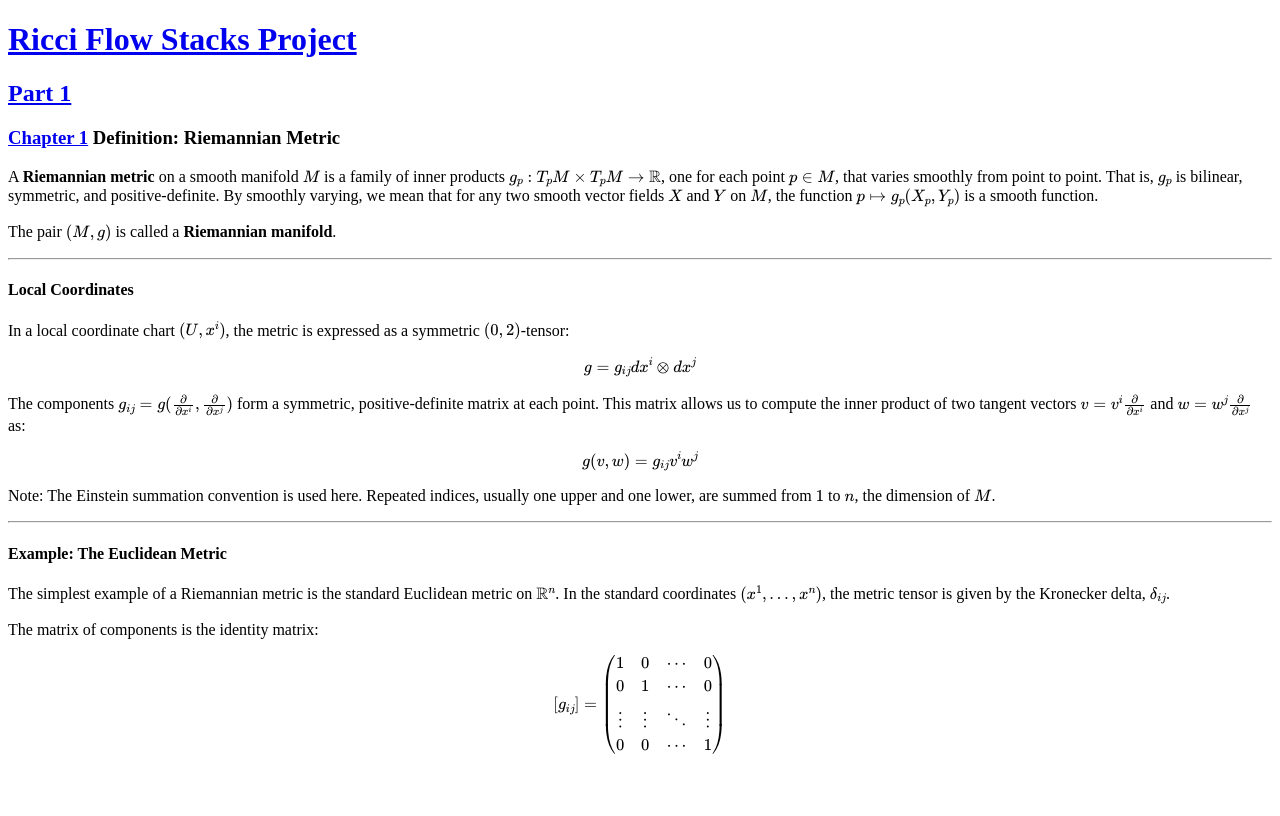
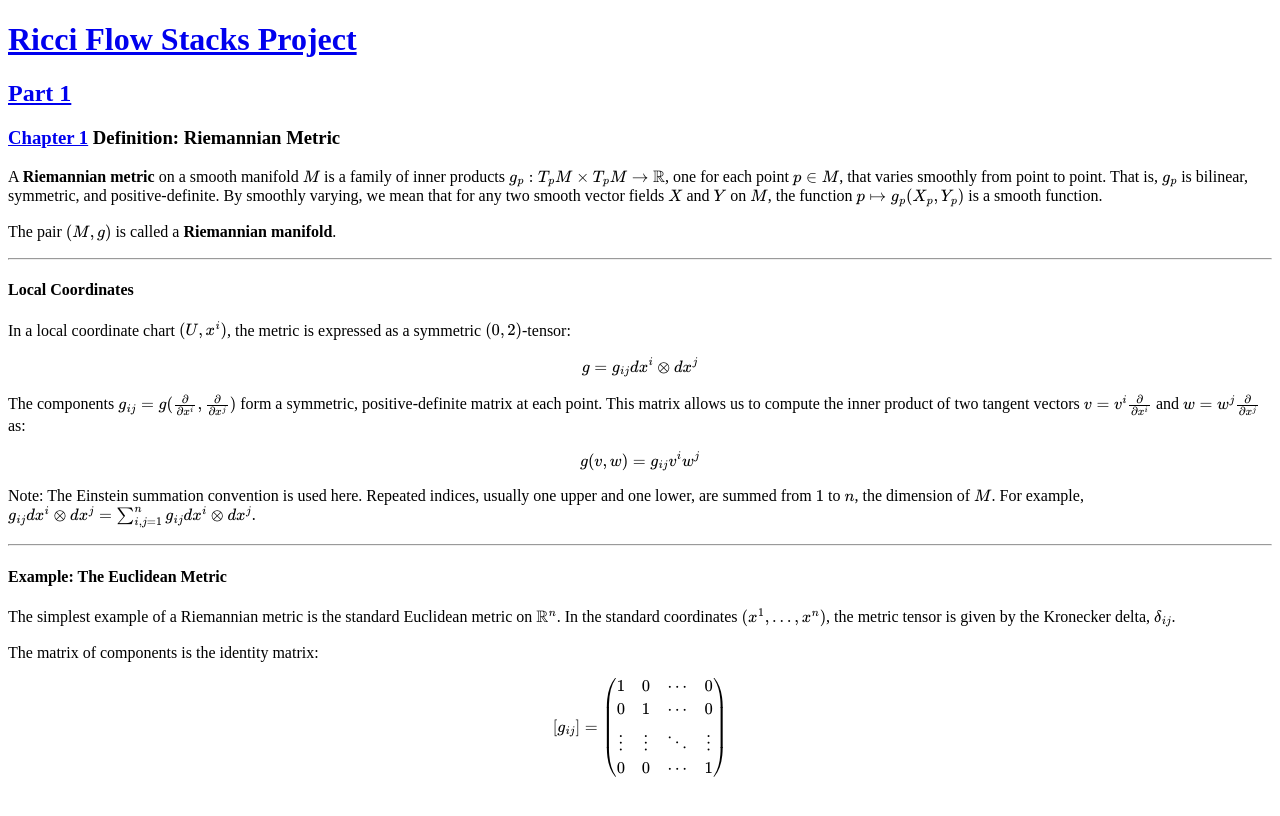
Before and after one commit to bennett-chow/ricciflow.org, a Jekyll site: the page built from part-1-foundations/riemannian-metric.md, in a window 1280 px wide. Shown: the top 816 px of the page. Built offline with Jekyll 4.4.1, drawn with Linux system fonts in a browser that asks for light colours.

Commit message:
Update riemannian-metric.md

```diff
--- a/part-1-foundations/riemannian-metric.md
+++ b/part-1-foundations/riemannian-metric.md
@@ -33,6 +33,7 @@ g(v, w) = g_{ij}v^i w^j
 $$
 
 Note: The Einstein summation convention is used here. Repeated indices, usually one upper and one lower, are summed from $1$ to $n$, the dimension of $M$.
+For example, $g_{ij} dx^i \otimes dx^j = \sum_{i,j=1}^n g_{ij} dx^i \otimes dx^j$.
 
 ---
 
```
